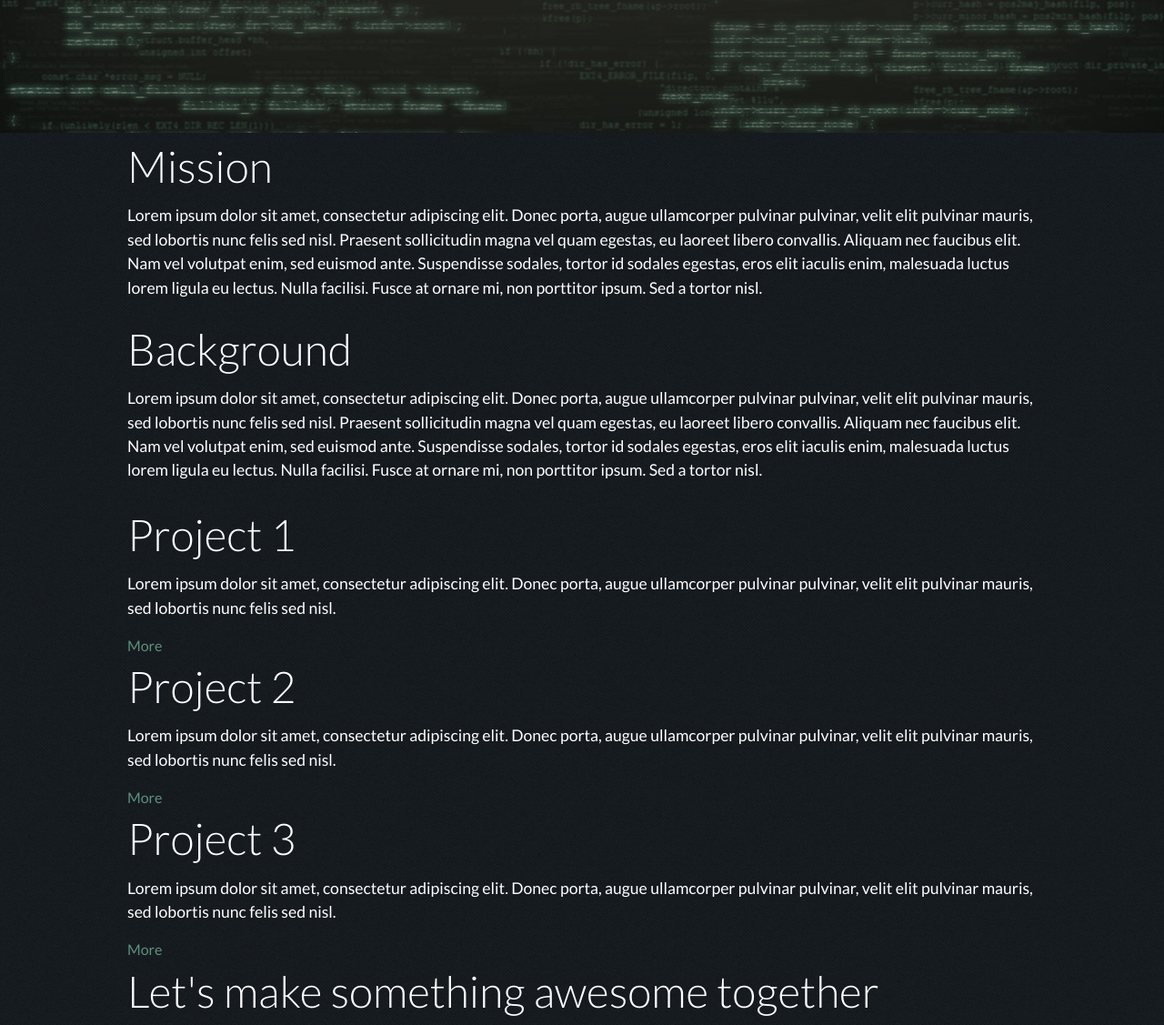
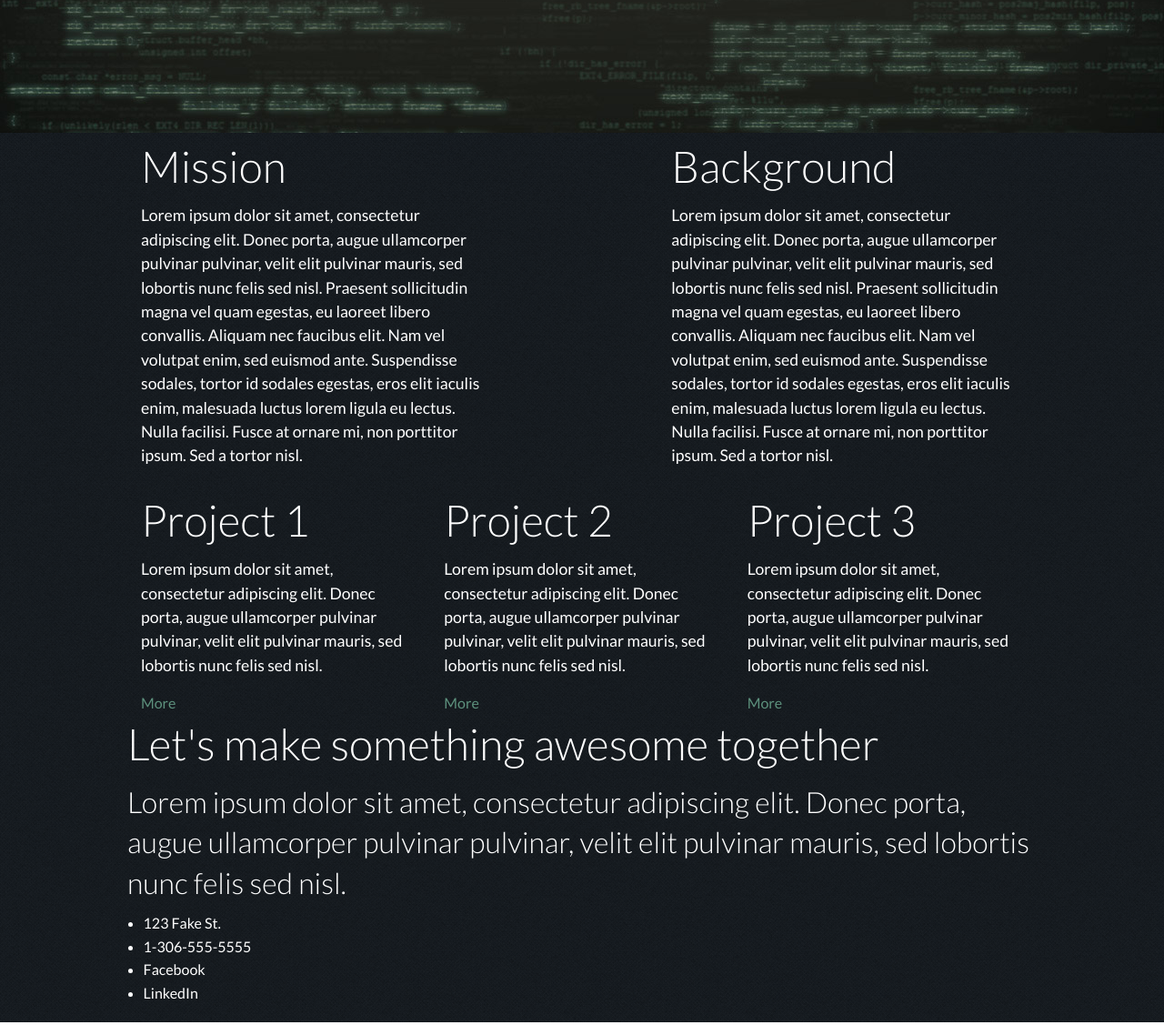
Before and after one commit to JessePreiner/jessepreiner, a plain HTML site: page index.html in a window 1280 px wide. Shown: the part 654-1781 px from the top of the page at 91% size. Drawn offline with Linux system fonts and the light colour scheme.

Commit message:
added columns

```diff
--- a/index.html
+++ b/index.html
@@ -33,12 +33,12 @@
         <div class="row">
             <div id="about-content">
                 <!-- About Mission -->
-                <div class="about-card">
+                <div class="about-card large-5 columns">
                     <h2>Mission</h2>
                     <p>Lorem ipsum dolor sit amet, consectetur adipiscing elit. Donec porta, augue ullamcorper pulvinar pulvinar, velit elit pulvinar mauris, sed lobortis nunc felis sed nisl. Praesent sollicitudin magna vel quam egestas, eu laoreet libero convallis. Aliquam nec faucibus elit. Nam vel volutpat enim, sed euismod ante. Suspendisse sodales, tortor id sodales egestas, eros elit iaculis enim, malesuada luctus lorem ligula eu lectus. Nulla facilisi. Fusce at ornare mi, non porttitor ipsum. Sed a tortor nisl.</p>
                 </div>
                 <!-- About Background -->
-                <div class="about-card">
+                <div class="about-card large-5 columns">
                     <h2>Background</h2>
                     <p>Lorem ipsum dolor sit amet, consectetur adipiscing elit. Donec porta, augue ullamcorper pulvinar pulvinar, velit elit pulvinar mauris, sed lobortis nunc felis sed nisl. Praesent sollicitudin magna vel quam egestas, eu laoreet libero convallis. Aliquam nec faucibus elit. Nam vel volutpat enim, sed euismod ante. Suspendisse sodales, tortor id sodales egestas, eros elit iaculis enim, malesuada luctus lorem ligula eu lectus. Nulla facilisi. Fusce at ornare mi, non porttitor ipsum. Sed a tortor nisl.</p>
                 </div>
@@ -52,19 +52,19 @@
         <div class="row">
             <div id="portfolio-content">
                 <!-- Project 1 -->
-                <div class="portfolio-card">
+                <div class="portfolio-card large-4 columns">
                     <h2>Project 1</h2>
                     <p>Lorem ipsum dolor sit amet, consectetur adipiscing elit. Donec porta, augue ullamcorper pulvinar pulvinar, velit elit pulvinar mauris, sed lobortis nunc felis sed nisl.</p>
                     <a href="#">More</a>
                 </div>
                 <!-- Project 2 -->
-                <div class="portfolio-card">
+                <div class="portfolio-card large-4 columns">
                     <h2>Project 2</h2>
                     <p>Lorem ipsum dolor sit amet, consectetur adipiscing elit. Donec porta, augue ullamcorper pulvinar pulvinar, velit elit pulvinar mauris, sed lobortis nunc felis sed nisl.</p>
                     <a href="#">More</a>
                 </div>
                 <!-- Project 3 -->
-                <div class="portfolio-card">
+                <div class="portfolio-card large-4 columns">
                     <h2>Project 3</h2>
                     <p>Lorem ipsum dolor sit amet, consectetur adipiscing elit. Donec porta, augue ullamcorper pulvinar pulvinar, velit elit pulvinar mauris, sed lobortis nunc felis sed nisl.</p>
                     <a href="#">More</a>
```
